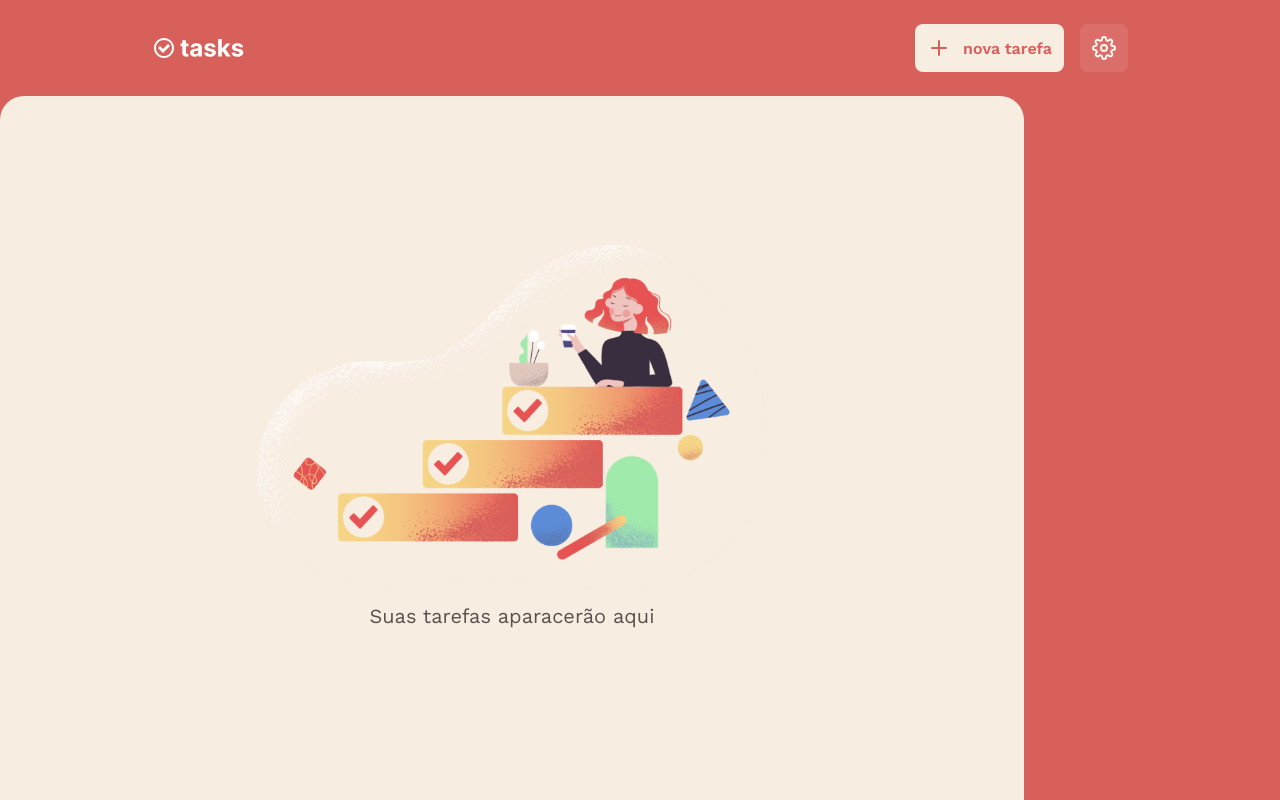
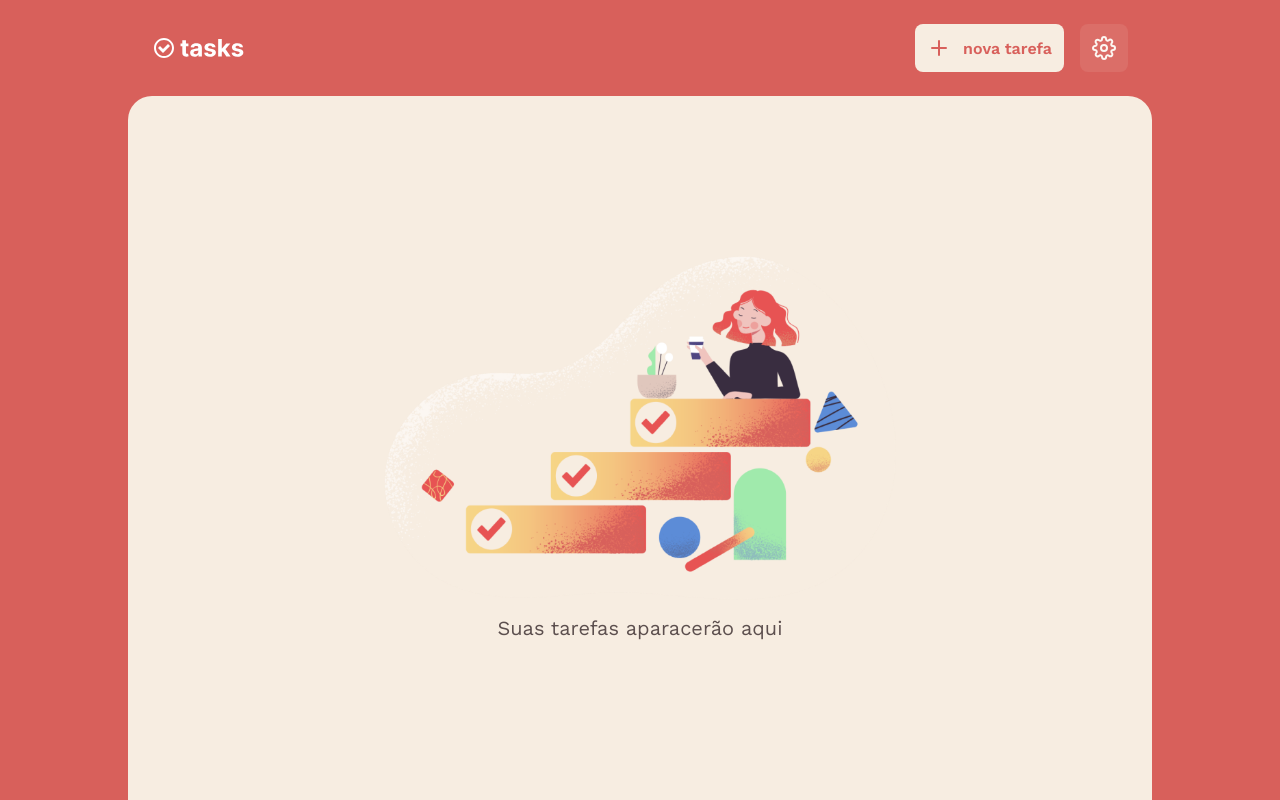
Before and after one commit to mluizvitor/tasks, a React (Create React App) app: page / in a window 1280 px wide. Built offline with nearby package versions, Linux system fonts and the light colour scheme.

Commit message:
Correção no posicionamento

```diff
--- a/src/components/TaskList/styles.ts
+++ b/src/components/TaskList/styles.ts
@@ -4,15 +4,17 @@ export const Container = styled.div`
   background-color: var(--background);
   width: 100%;
   max-width: 64rem;
-  padding: 1.5rem 0.5rem 3rem;
   border-radius: 1.5rem 1.5rem 0 0;
   height: calc(100vh - 6rem);
+  margin: 0 auto;
+  overflow: hidden;
 `;
 
 export const ListContainer = styled.ul`
-  margin: 0 auto;
+  padding: 1.5rem 0.5rem 3rem;
   list-style: none;
   overflow: auto;
+  height: 100%;
 `;
 
 export const ListItem = styled.li`
```
